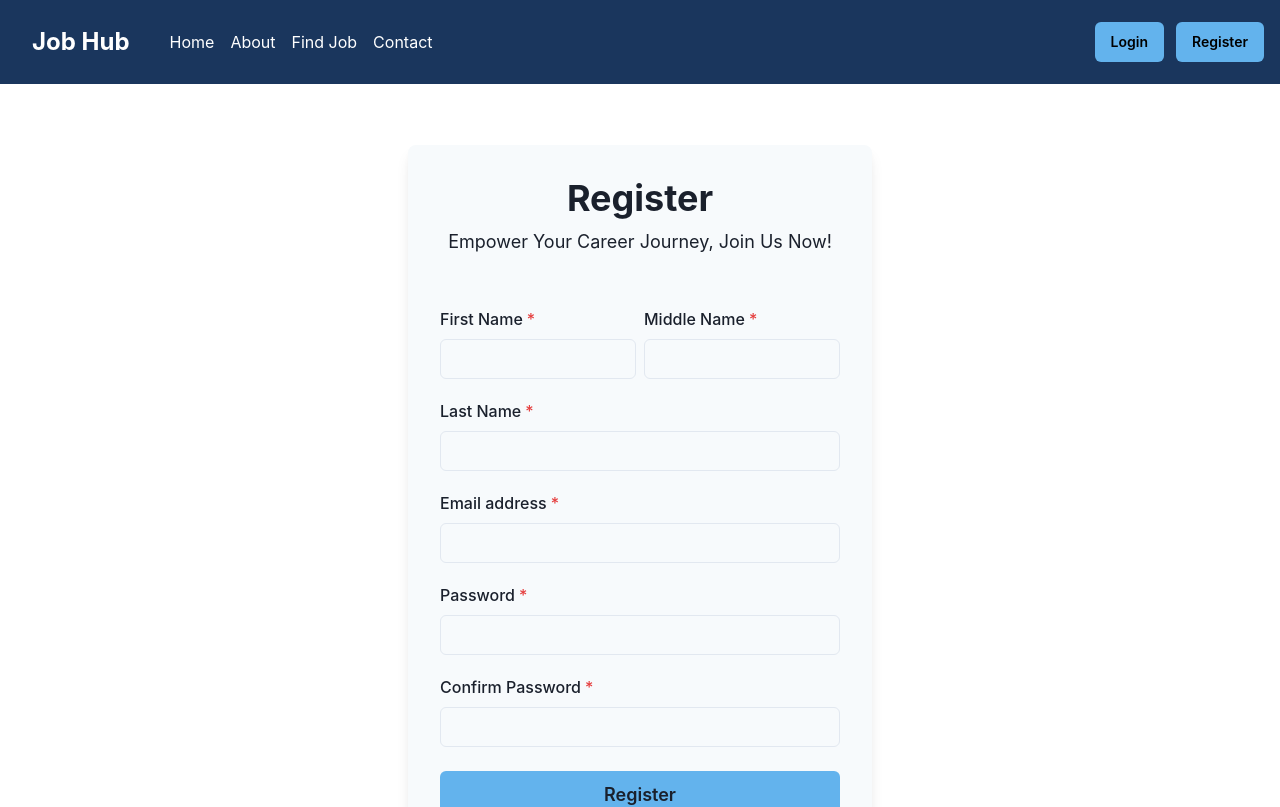
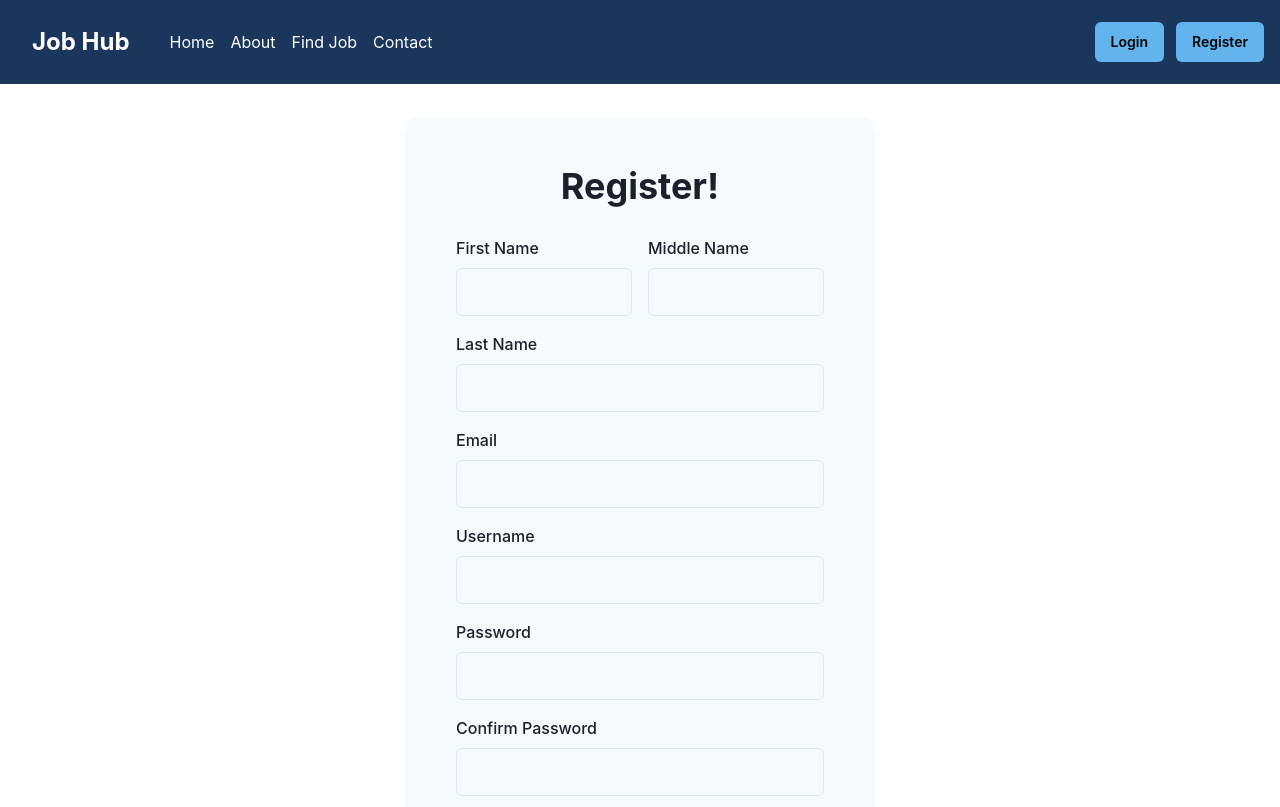
Before and after one commit to jsmnegrc/job-hub, a React (Vite) app: page /register in a window 1280 px wide. Shown: the top 807 px of the page. Built offline with nearby package versions, Linux system fonts and the light colour scheme.

Commit message:
fix register

```diff
--- a/src/access/Register.jsx
+++ b/src/access/Register.jsx
@@ -1,220 +1,166 @@
 import React, { useState } from "react";
 import {
+  Button,
+  Link,
   Flex,
-  Box,
+  Text,
   FormControl,
   FormLabel,
+  Heading,
   Input,
-  HStack,
-  InputGroup,
   Stack,
-  Button,
-  Heading,
-  Text,
-  Link,
-  Alert,
-  AlertIcon,
-  CloseButton,
+  Box,
 } from "@chakra-ui/react";
+import { useNavigate } from "react-router-dom";
 import http from "../library/http";
 
-export default function Signup() {
+const Register = () => {
   const api = http();
   const [formData, setFormData] = useState({
     username: "",
-    firstName: "",
-    middleName: "",
-    lastName: "",
+    first_name: "",
+    middle_name: "",
+    last_name: "",
     email: "",
     password: "",
-    confirmPassword: "",
+    password_confirmation: "",
   });
-  const [formErrors, setFormErrors] = useState({});
-  const [showToast, setShowToast] = useState(false);
-  const [showPassword, setShowPassword] = useState(false);
 
-  const handleInputChange = (e) => {
-    const { name, value } = e.target;
-    setFormData({ ...formData, [name]: value });
-  };
+  const navigate = useNavigate();
 
-  const togglePasswordVisibility = () => {
-    setShowPassword(!showPassword);
+  const handleChange = (e) => {
+    setFormData({
+      ...formData,
+      [e.target.name]: e.target.value,
+    });
   };
 
   const handleSubmit = async (e) => {
     e.preventDefault();
-    validateForm();
 
-    if (Object.keys(formErrors).length === 0) {
     try {
       const response = await api.post("/register", formData);
-        console.log(response);
+      console.log("Registration Successful:", response.data);
+      navigate("/login");
     } catch (error) {
-        console.error("Registration failed:", error);
-        setToastMessage("Registration failed. Please check your information.");
-        setShowToast(true);
-      }
-    } else {
-      setToastMessage("Please correct the errors in the form.");
-      setShowToast(true);
+      console.error("Registration Failed:", error.response.data.message);
     }
   };
 
-  const validateForm = () => {
-    const errors = {};
-
-    setFormErrors(errors);
-  };
-
-  const handleToastClose = () => {
-    setShowToast(false);
-  };
-
   return (
-    <Flex p="3" minH={"100vh"} align={"center"} justify={"center"}>
-      <Stack spacing={8} mx={"auto"} maxW={"lg"} py={12} px={6}>
-        <Box rounded={"lg"} bg={"gray.50"} boxShadow={"lg"} p={8}>
-          <Stack mb={8} align={"center"}>
-            <Heading fontSize={"4xl"} textAlign={"center"}>
-              Register
+    <Flex p={8} minH={"100vh"} align={"center"} justify={"center"}>
+      <Stack spacing={5} maxW={"xl"}>
+        <Box rounded={"lg"} bg={"gray.50"} boxShadow={"lg"} p={2}>
+          <Stack
+            bg={"gray.50"}
+            p={10}
+            borderRadius={8}
+            spacing={4}
+            w={"full"}
+            maxW={"md"}
+          >
+            <Heading mb="3" alignSelf="center" fontSize={"4xl"}>
+              Register!
             </Heading>
-            <Text fontSize={"lg"}>
-              Empower Your Career Journey, Join Us Now!
-            </Text>
-          </Stack>
-          <form onSubmit={handleSubmit}>
-            <Stack spacing={5}>
-              <HStack mt={5}>
-                <Box>
-                  <FormControl id="firstName" isRequired>
+            <Stack direction="row" spacing={4}>
+              <FormControl>
                 <FormLabel>First Name</FormLabel>
                 <Input
                   type="text"
-                      name="firstName"
-                      value={formData.firstName}
-                      onChange={handleInputChange}
-                      autoComplete="given-name"
+                  name="first_name"
+                  value={formData.first_name}
+                  onChange={handleChange}
+                  size="lg"
+                  autoComplete="off"
                 />
-                    {formErrors.firstName && (
-                      <Text color="red" fontSize="sm" mt={1}>
-                        {formErrors.firstName}
-                      </Text>
-                    )}
               </FormControl>
-                </Box>
-                <Box>
-                  <FormControl id="middleName" isRequired>
+              <FormControl>
                 <FormLabel>Middle Name</FormLabel>
                 <Input
                   type="text"
-                      name="middleName"
-                      value={formData.middleName}
-                      onChange={handleInputChange}
-                      autoComplete="family-name"
+                  name="middle_name"
+                  value={formData.middle_name}
+                  onChange={handleChange}
+                  size="lg"
+                  autoComplete="off"
                 />
               </FormControl>
-                </Box>
-              </HStack>
-              <FormControl id="lastName" isRequired>
+            </Stack>
+            <FormControl>
               <FormLabel>Last Name</FormLabel>
               <Input
                 type="text"
-                  name="lastName"
-                  value={formData.lastName}
-                  onChange={handleInputChange}
-                  autoComplete="family-name"
+                name="last_name"
+                value={formData.last_name}
+                onChange={handleChange}
+                size="lg"
+                autoComplete="off"
               />
-                {formErrors.lastName && (
-                  <Text color="red" fontSize="sm" mt={1}>
-                    {formErrors.lastName}
-                  </Text>
-                )}
             </FormControl>
-              <FormControl id="email" isRequired>
-                <FormLabel>Email address</FormLabel>
+            <FormControl>
+              <FormLabel>Email</FormLabel>
               <Input
                 type="email"
                 name="email"
                 value={formData.email}
-                  onChange={handleInputChange}
-                  autoComplete="email"
+                onChange={handleChange}
+                size="lg"
+                autoComplete="off"
               />
-                {formErrors.email && (
-                  <Text color="red" fontSize="sm" mt={1}>
-                    {formErrors.email}
-                  </Text>
-                )}
             </FormControl>
-              <FormControl id="password" isRequired>
+            <FormControl>
+              <FormLabel>Username</FormLabel>
+              <Input
+                type="username"
+                name="username"
+                value={formData.username}
+                onChange={handleChange}
+                size="lg"
+                autoComplete="off"
+              />
+            </FormControl>
+            <FormControl>
               <FormLabel>Password</FormLabel>
-                <InputGroup>
               <Input
-                    type={showPassword ? "text" : "password"}
+                type="password"
                 name="password"
                 value={formData.password}
-                    onChange={handleInputChange}
-                    autoComplete="new-password"
+                onChange={handleChange}
+                size="lg"
+                autoComplete="off"
               />
-                </InputGroup>
-                {formErrors.password && (
-                  <Text color="red" fontSize="sm" mt={1}>
-                    {formErrors.password}
-                  </Text>
-                )}
             </FormControl>
-              <FormControl id="confirmPassword" isRequired>
+            <FormControl>
               <FormLabel>Confirm Password</FormLabel>
               <Input
                 type="password"
-                  name="confirmPassword"
-                  value={formData.confirmPassword}
-                  onChange={handleInputChange}
-                  autoComplete="new-password"
+                name="password_confirmation"
+                value={formData.password_confirmation}
+                onChange={handleChange}
+                size="lg"
+                autoComplete="off"
               />
-                {formErrors.confirmPassword && (
-                  <Text color="red" fontSize="sm" mt={1}>
-                    {formErrors.confirmPassword}
-                  </Text>
-                )}
             </FormControl>
-              <Stack spacing={10} pt={1}>
             <Button
-                  loadingText="Submitting"
-                  size="lg"
+              mt="3"
               bg={"blue.300"}
+              onClick={handleSubmit}
               variant={"solid"}
               type="submit"
             >
               Register
             </Button>
-              </Stack>
-              <Stack pt={6}>
-                <Text align={"center"}>
-                  Already a user?{" "}
+            <Text textAlign={"center"}>
+              Already have an account?{" "}
               <Link href="/login" color={"blue.400"}>
                 Login
               </Link>
             </Text>
           </Stack>
-            </Stack>
-          </form>
-          {showToast && (
-            <Alert status="error" mt={4}>
-              <AlertIcon />
-              <Text fontSize="sm" ml={2}>
-                Form submission failed. Please check your information.
-              </Text>
-              <CloseButton
-                onClick={handleToastClose}
-                position="absolute"
-                right="8px"
-                top="8px"
-              />
-            </Alert>
-          )}
         </Box>
       </Stack>
     </Flex>
   );
-}
+};
+
+export default Register;
```
Lines whose indentation alone changed are shown as unchanged.
